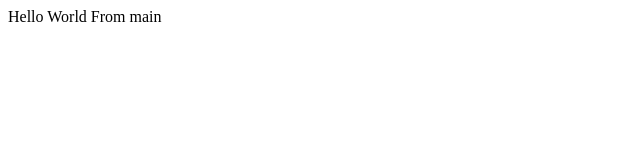
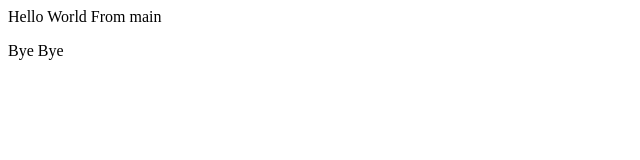
Before and after one commit to SammyMedawar/VSCode-Git-Tutorial, a plain HTML site: page index.html in a window 1280 px wide. Shown: the full height of the page, 0-640 px from the left. Drawn offline with Linux system fonts and the light colour scheme.

Commit message:
sadasdas

```diff
--- a/index.html
+++ b/index.html
@@ -7,5 +7,6 @@
 </head>
 <body>
     Hello World From main
+    <p>Bye Bye</p>
 </body>
 </html>
```
